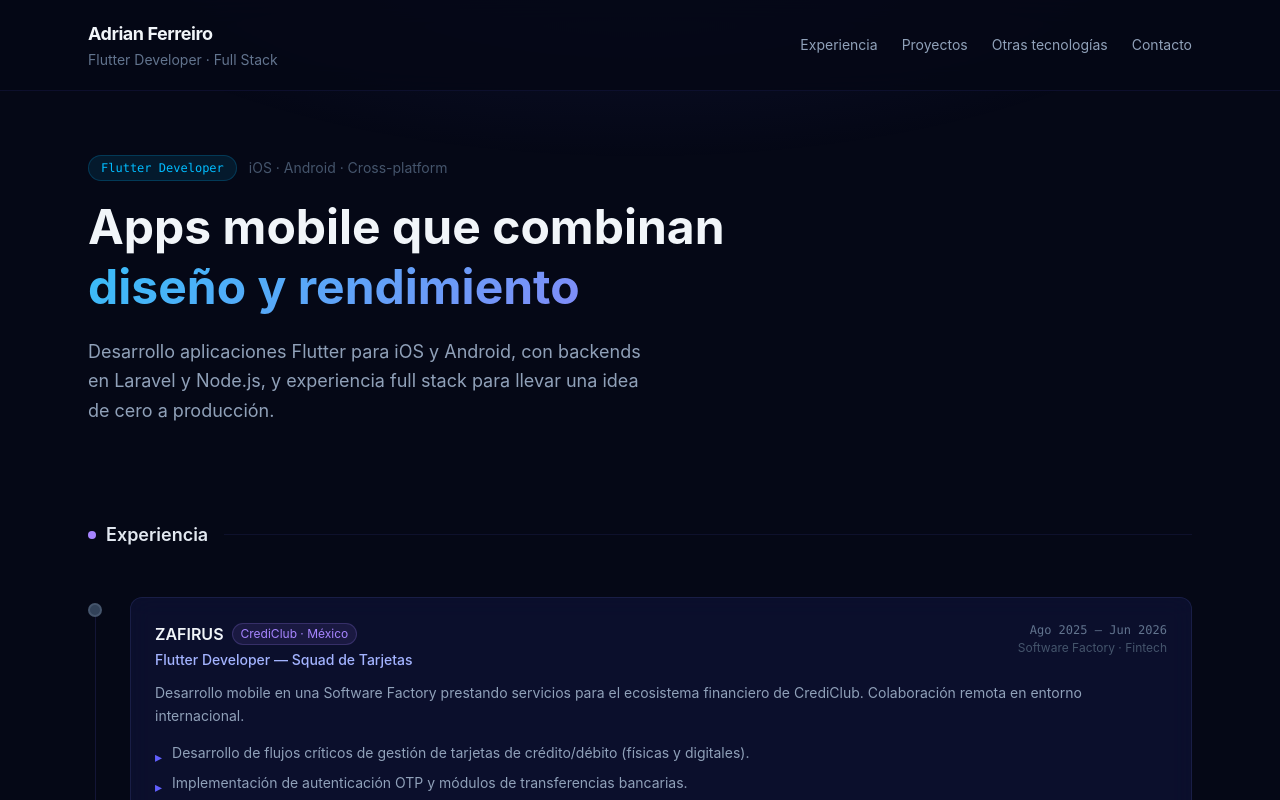
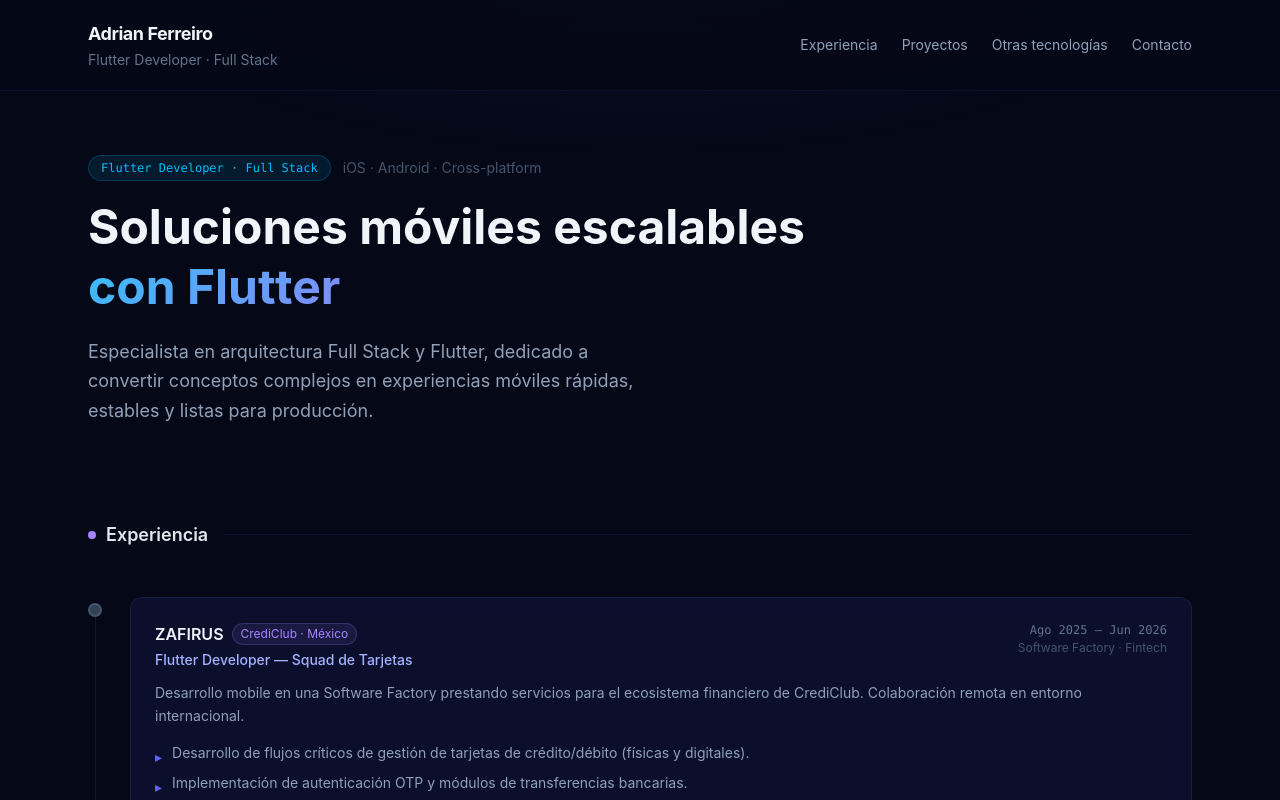
Before and after one commit to adrianferreiro/portfolio-dev, a React (Vite) app: page / in a window 1280 px wide. Shown: the top 800 px of the page. Built offline with nearby package versions, Linux system fonts and the light colour scheme.

Commit message:
feat(experiencia): actualizar información

```diff
--- a/src/App.tsx
+++ b/src/App.tsx
@@ -95,22 +95,21 @@ export default function App() {
         <div className="mb-16 animate-slide-up">
           <div className="flex flex-wrap items-center gap-3 mb-4">
             <span className="text-xs font-mono font-medium px-3 py-1 rounded-full border text-sky-400 bg-sky-400/10 border-sky-400/20">
-              Flutter Developer
+              Flutter Developer · Full Stack
             </span>
             <span className="text-slate-600 text-sm">iOS · Android · Cross-platform</span>
           </div>
           <h2 className="text-3xl sm:text-4xl md:text-5xl font-bold text-slate-100 leading-tight mb-5">
-            Apps mobile que combinan<br />
+            Soluciones móviles escalables<br />
             <span
               className="text-transparent bg-clip-text"
               style={{ backgroundImage: 'linear-gradient(135deg, #38bdf8, #818cf8)' }}
             >
-              diseño y rendimiento
+              con Flutter
             </span>
           </h2>
           <p className="text-slate-400 text-base sm:text-lg max-w-xl leading-relaxed">
-            Desarrollo aplicaciones Flutter para iOS y Android, con backends en Laravel y Node.js,
-            y experiencia full stack para llevar una idea de cero a producción.
+            Especialista en arquitectura Full Stack y Flutter, dedicado a convertir conceptos complejos en experiencias móviles rápidas, estables y listas para producción.
           </p>
         </div>
 
--- a/src/features/other-tech/components/OtherTech.tsx
+++ b/src/features/other-tech/components/OtherTech.tsx
@@ -15,7 +15,7 @@ const TECH_ITEMS: TechItem[] = [
     name: 'Laravel · PHP',
     accent: 'text-rose-400',
     border: 'border-rose-500/20',
-    description: 'APIs REST, paneles administrativos y sistemas backend con autenticación, queues, jobs y Eloquent ORM.',
+    description: 'APIs REST, paneles administrativos y sistemas backend con autenticación, y Eloquent ORM.',
     projects: ['API REST para apps móviles', 'Panel de administración SaaS', 'Sistema de facturación'],
   },
   {
@@ -24,23 +24,23 @@ const TECH_ITEMS: TechItem[] = [
     accent: 'text-sky-400',
     border: 'border-sky-500/20',
     description: 'SPAs y dashboards web modernos. Este mismo portfolio está construido con React + Vite + Tailwind.',
-    projects: ['Este portfolio', 'Dashboard de analytics', 'App de gestión interna'],
+    projects: ['Plataforma de solicitud de tarjetas de crédito', 'Este portfolio', 'App de gestión interna'],
   },
   {
     id: 'nodejs',
     name: 'Node.js · Express',
     accent: 'text-emerald-400',
     border: 'border-emerald-500/20',
-    description: 'Backends y microservicios, APIs en tiempo real con WebSocket y servicios de integración para apps Flutter.',
+    description: 'Backends, APIs en tiempo real con WebSocket y servicios de integración para apps Flutter.',
     projects: ['WebSocket server de chat', 'API de notificaciones push', 'Servicio de pagos'],
   },
   {
     id: 'sql',
-    name: 'PostgreSQL · MySQL',
+    name: 'MySQL',
     accent: 'text-amber-400',
     border: 'border-amber-500/20',
     description: 'Modelado de bases de datos relacionales, migraciones, optimización de queries y diseño de esquemas.',
-    projects: ['Esquema multi-tenant', 'Migración de base legacy', 'Índices y query tuning'],
+    projects: ['Modelado', 'Optimización', 'Migraciones'],
   },
 ]
 
```
Also changed, not shown: 1 other file (tests, documents, lock files or other folders).
